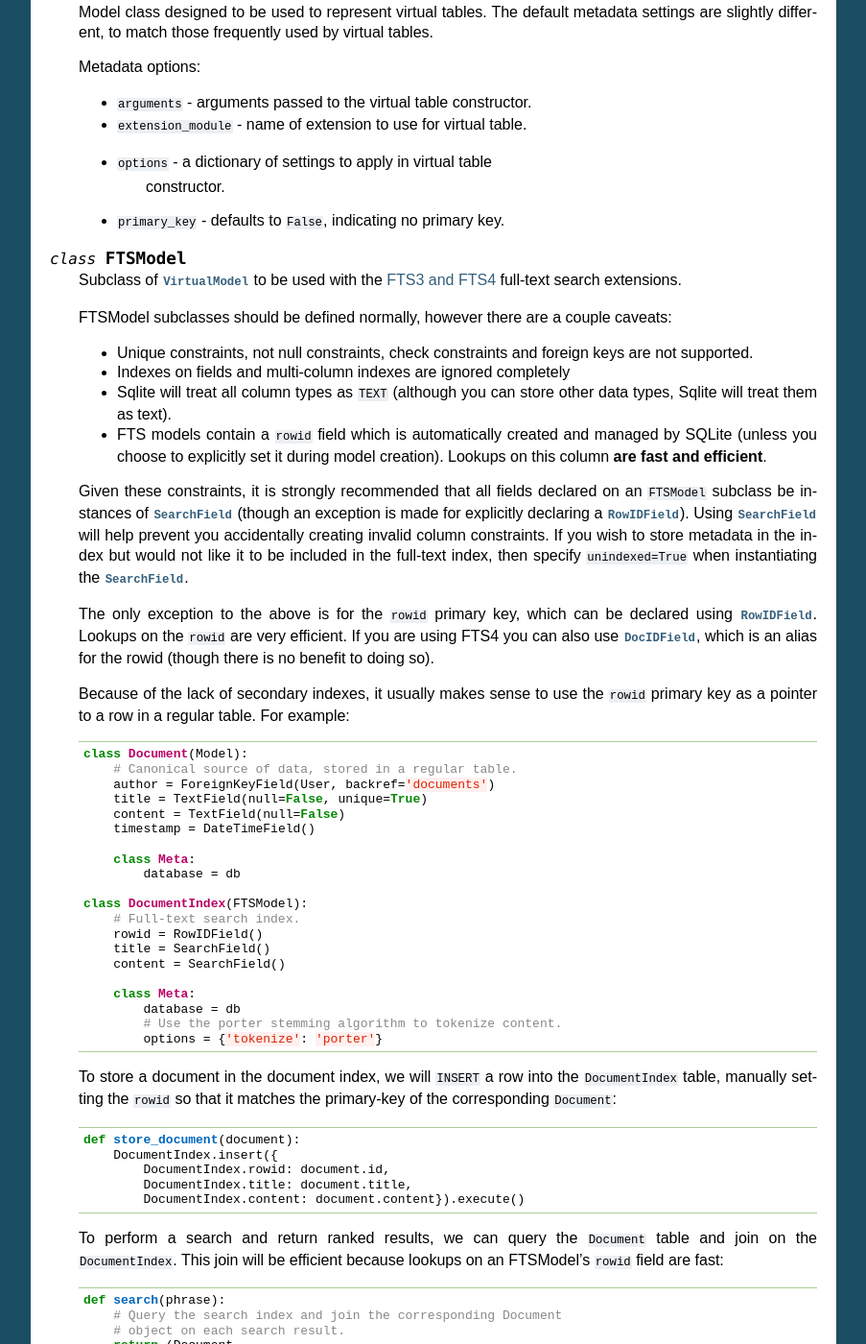
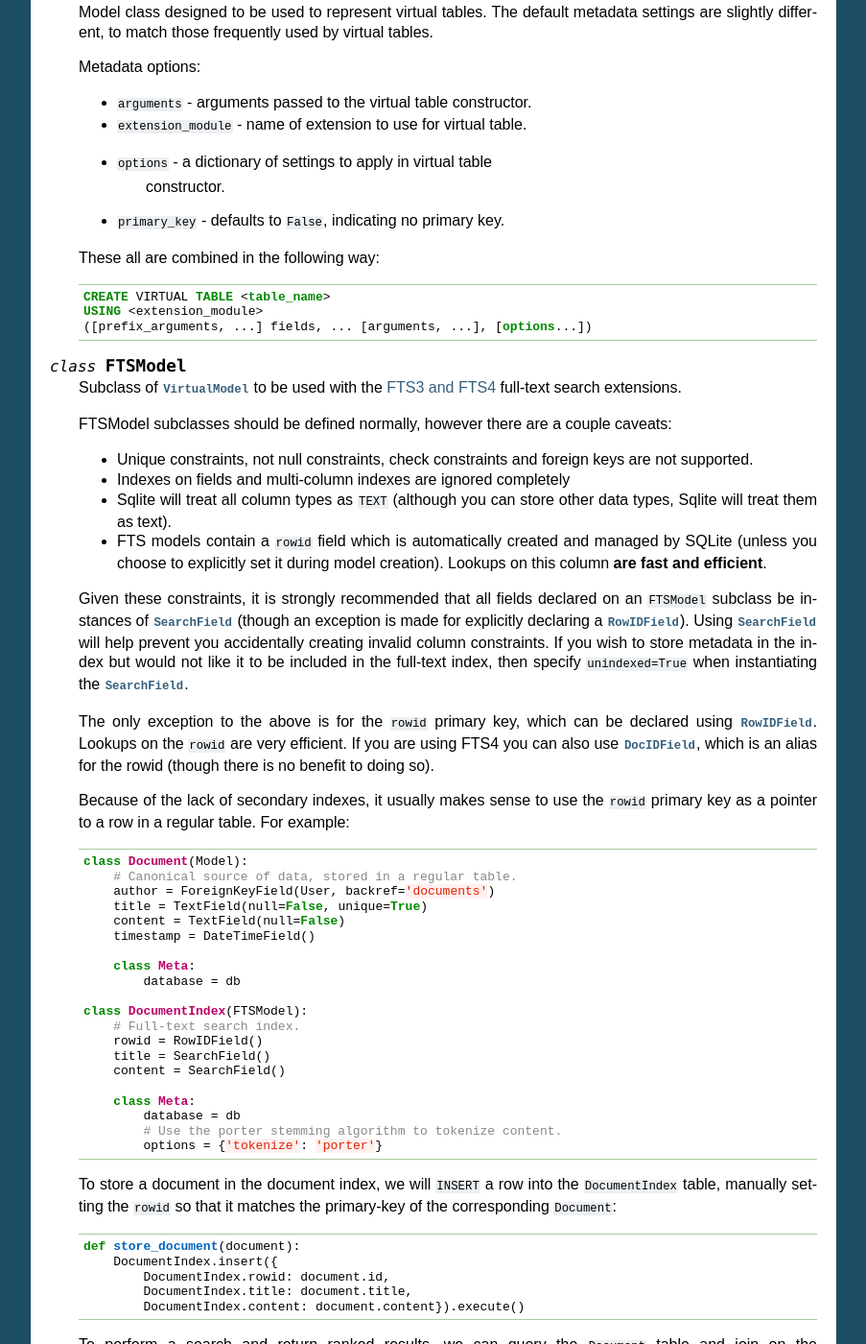
Before and after one commit to coleifer/peewee, a Sphinx documentation site: the page built from docs/peewee/sqlite_ext.rst, in a window 1280 px wide and 1400 px high, scrolled down 10720 px. Shown: the whole window at 96% size, without its empty margins (198-1101 px from the left). Built offline with Sphinx 7.4.7, drawn with Linux system fonts in a browser that asks for light colours; pages that are not in the unit, such as notebooks, are missing from menus; some of the changed text lies outside the part shown.

```diff
--- a/docs/peewee/sqlite_ext.rst
+++ b/docs/peewee/sqlite_ext.rst
@@ -700,6 +700,14 @@ APIs
           constructor.
     * ``primary_key`` - defaults to ``False``, indicating no primary key.
 
+    These all are combined in the following way:
+
+    .. code-block:: sql
+
+        CREATE VIRTUAL TABLE <table_name>
+        USING <extension_module>
+        ([prefix_arguments, ...] fields, ... [arguments, ...], [options...])
+
 .. _sqlite-fts:
 
 .. py:class:: FTSModel()
@@ -790,8 +798,8 @@ APIs
                     .order_by(DocumentIndex.bm25()))
 
     .. warning::
-        All SQL queries on ``FTSModel`` classes will be slow **except**
-        full-text searches and ``rowid`` lookups.
+        All SQL queries on ``FTSModel`` classes will be full-table scans
+        **except** full-text searches and ``rowid`` lookups.
 
     If the primary source of the content you are indexing exists in a separate
     table, you can save some disk space by instructing SQLite to not store an
```
Also changed, not shown: 1 other file.
